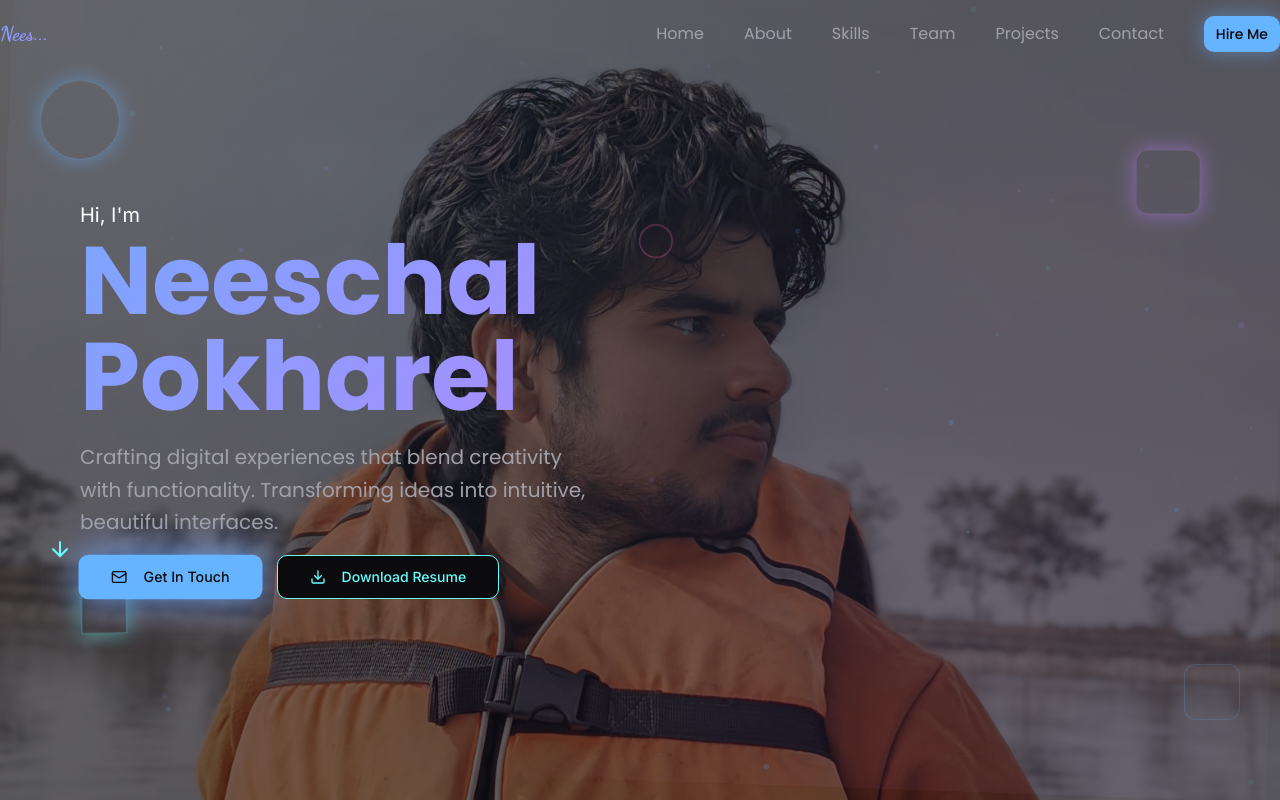
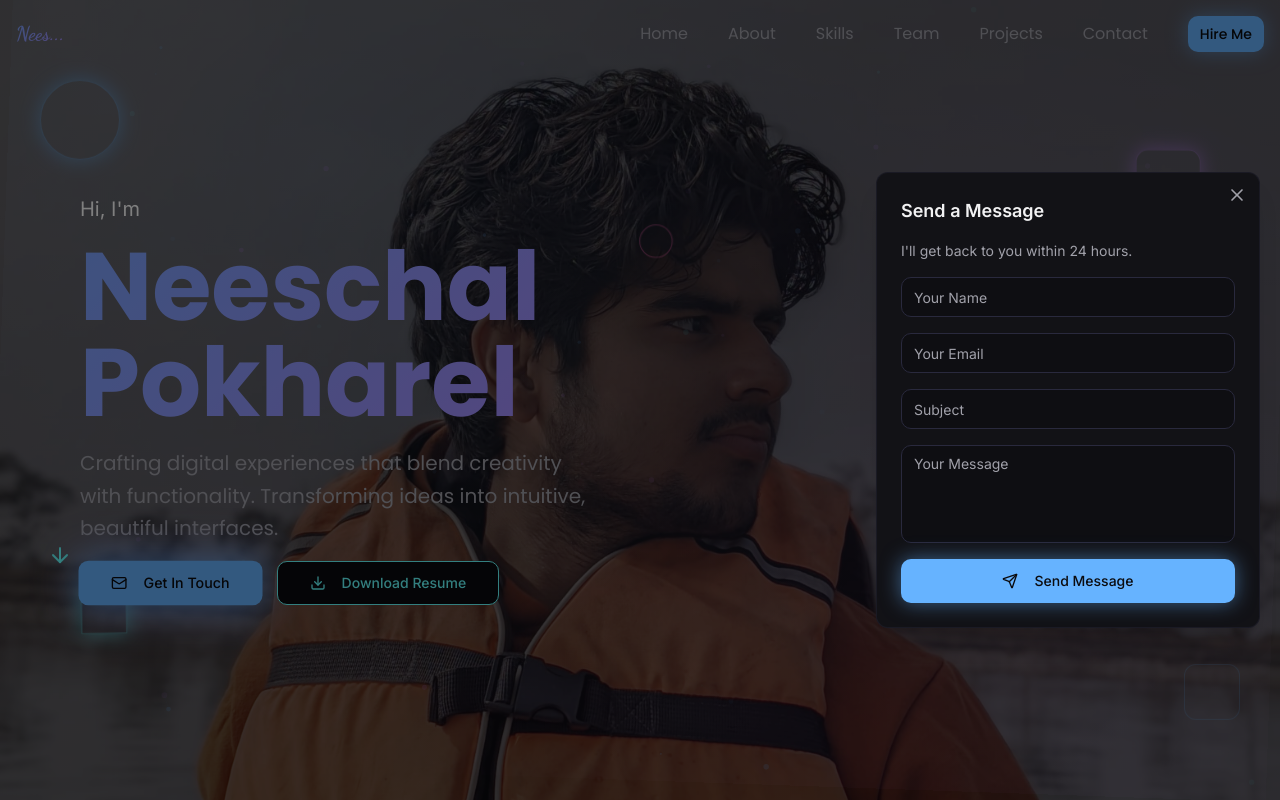
Before and after one commit to Neeschal1/Portfolio, a React (Vite) app: page / in a window 1280 px wide. Both pictures are taken after a click on the button "Hire Me". Shown: the top 800 px of the page. Built offline with nearby package versions, Linux system fonts and the light colour scheme.

Commit message:
navigation and hire me section modifications.

```diff
--- a/src/components/Hero.tsx
+++ b/src/components/Hero.tsx
@@ -1,19 +1,69 @@
 import { Button } from "./ui/button";
-import { ArrowDown, Download, Mail } from "lucide-react";
+import { ArrowDown, Download, Mail, Send, X } from "lucide-react";
 import { useParallax } from "../hooks/use-Parallax";
 import ParticleField from "./ParticleField";
 import bgimg from "../assets/bgimg.jpg";
+import { Card } from "@/components/ui/card";
+import { Input } from "@/components/ui/input";
+import { Textarea } from "@/components/ui/textarea";
+import emailjs from "@emailjs/browser";
+import { useState, useEffect } from "react";
 
-const Hero = () => {
+interface HeroProps {
+  showEmailCard: boolean;
+  setShowEmailCard: React.Dispatch<React.SetStateAction<boolean>>;
+}
+
+const Hero = ({ showEmailCard, setShowEmailCard }: HeroProps) => {
+  const [loading, setLoading] = useState(false);
+
   const parallaxBg = useParallax(-0.3);
   const parallaxElements = useParallax(0.2);
 
+  // Lock background scroll when email card is open
+  useEffect(() => {
+    if (showEmailCard) {
+      document.body.style.overflow = "hidden";
+    } else {
+      document.body.style.overflow = "";
+    }
+    return () => {
+      document.body.style.overflow = "";
+    };
+  }, [showEmailCard]);
+
+  const scrollToSection = (href: string) => {
+    const element = document.querySelector(href);
+    if (element) element.scrollIntoView({ behavior: "smooth" });
+  };
+
+  const handleSubmit = (e: React.FormEvent<HTMLFormElement>) => {
+    e.preventDefault();
+    setLoading(true);
+
+    emailjs
+      .sendForm(
+        "service_jkr5u0i",
+        "template_on5v0z8",
+        e.currentTarget,
+        "CDHiM_sHalHtjAG3Q"
+      )
+      .then(() => {
+        alert("Message sent successfully!");
+        e.currentTarget.reset();
+      })
+      .catch((err) => {
+        console.error(err);
+        alert("Failed to send message, please try again.");
+      })
+      .finally(() => setLoading(false));
+  };
+
   return (
     <section className="relative min-h-screen flex items-center justify-start cosmic-bg overflow-hidden">
-      {/* Particle field */}
       <ParticleField />
 
-      {/* Background image with reflection */}
+      {/* Background */}
       <div
         ref={parallaxBg}
         className="absolute inset-0 opacity-40 parallax-bg"
@@ -24,34 +74,28 @@ const Hero = () => {
           backgroundAttachment: "fixed",
         }}
       >
-        {/* Reflection overlay */}
         <div className="absolute inset-0 bg-gradient-to-b from-white/10 via-transparent to-white/30 mix-blend-overlay pointer-events-none" />
       </div>
 
-      {/* Content aligned to left */}
+      {/* Hero content */}
       <div className="relative z-10 max-w-2xl px-12 md:px-20">
         <div className="space-y-4 animate-fade-in">
-          {/* Heading */}
-          <div className="text-left">
           <p className="text-lg md:text-xl text-muted-foreground mb-1 text-white">
             Hi, I'm
           </p>
           <h1 className="text-6xl md:text-8xl font-bold text-gradient animate-scale-in font-poppins">
             Neeschal Pokharel
           </h1>
-          </div>
-
-          {/* Subtext */}
           <p className="text-xl md:text-1xl text-muted-foreground leading-relaxed animate-slide-in-left font-poppins text-left mt-2">
             Crafting digital experiences that blend creativity with functionality.
             Transforming ideas into intuitive, beautiful interfaces.
           </p>
 
-          {/* Buttons */}
           <div className="flex flex-col sm:flex-row gap-4 mt-6">
             <Button
+              onClick={() => scrollToSection("#contact")}
               size="lg"
-              className="bg-primary hover:bg-primary/90 text-primary-foreground glow-primary animate-pulse-glow group magnetic-btn "
+              className="bg-primary hover:bg-primary/90 text-primary-foreground glow-primary animate-pulse-glow group magnetic-btn"
             >
               <Mail className="mr-2 h-5 w-5 group-hover:scale-110 transition-transform" />
               Get In Touch
@@ -74,16 +118,81 @@ const Hero = () => {
       </div>
 
       {/* Floating shapes */}
+      <div ref={parallaxElements} className="absolute inset-0 pointer-events-none">
+        <div className="absolute top-20 left-10 w-20 h-20 border border-neon-blue/30 rounded-full animate-float glow-primary" />
         <div
-        ref={parallaxElements}
-        className="absolute inset-0 pointer-events-none"
+          className="absolute top-40 right-20 w-16 h-16 border border-neon-purple/30 rounded-lg animate-float glow-secondary"
+          style={{ animationDelay: "1s" }}
+        />
+        <div
+          className="absolute bottom-40 left-20 w-12 h-12 border border-neon-cyan/30 rotate-45 animate-float glow-accent"
+          style={{ animationDelay: "2s" }}
+        />
+        <div
+          className="absolute top-60 left-1/2 w-8 h-8 border border-neon-pink/40 rounded-full animate-float"
+          style={{ animationDelay: "3s" }}
+        />
+        <div
+          className="absolute bottom-20 right-10 w-14 h-14 border border-neon-blue/20 rounded-lg rotate-12 animate-float"
+          style={{ animationDelay: "4s" }}
+        />
+      </div>
+
+      {/* Sliding Email Card as Modal */}
+      {showEmailCard && (
+        <div className="fixed inset-0 z-50 flex items-center justify-end bg-black/50 py-10">
+          <Card className="relative w-96 p-6 shadow-xl glass-card animate-slide-in-right m-5 animate-slide-out-left">
+            {/* Cross button */}
+            <button
+              className="absolute top-3 right-3 text-muted-foreground hover:text-red-500"
+              onClick={() => setShowEmailCard(false)}
             >
-        <div className="absolute top-20 left-10 w-20 h-20 border border-neon-blue/30 rounded-full animate-float glow-primary" />
-        <div className="absolute top-40 right-20 w-16 h-16 border border-neon-purple/30 rounded-lg animate-float glow-secondary" style={{ animationDelay: "1s" }} />
-        <div className="absolute bottom-40 left-20 w-12 h-12 border border-neon-cyan/30 rotate-45 animate-float glow-accent" style={{ animationDelay: "2s" }} />
-        <div className="absolute top-60 left-1/2 w-8 h-8 border border-neon-pink/40 rounded-full animate-float" style={{ animationDelay: "3s" }} />
-        <div className="absolute bottom-20 right-10 w-14 h-14 border border-neon-blue/20 rounded-lg rotate-12 animate-float" style={{ animationDelay: "4s" }} />
+              <X className="h-5 w-5" />
+            </button>
+
+            <div className="space-y-4">
+              <h4 className="text-lg font-semibold text-foreground">Send a Message</h4>
+              <p className="text-muted-foreground text-sm">I'll get back to you within 24 hours.</p>
+              <form className="space-y-4" onSubmit={handleSubmit}>
+                <Input
+                  name="name"
+                  placeholder="Your Name"
+                  required
+                  className="bg-background/50 border-border focus:border-primary"
+                />
+                <Input
+                  type="email"
+                  name="email"
+                  placeholder="Your Email"
+                  required
+                  className="bg-background/50 border-border focus:border-primary"
+                />
+                <Input
+                  name="subject"
+                  placeholder="Subject"
+                  required
+                  className="bg-background/50 border-border focus:border-primary"
+                />
+                <Textarea
+                  name="message"
+                  placeholder="Your Message"
+                  rows={4}
+                  required
+                  className="bg-background/50 border-border focus:border-primary resize-none"
+                />
+                <Button
+                  size="lg"
+                  disabled={loading}
+                  className="w-full bg-primary hover:bg-primary/90 text-primary-foreground glow-primary magnetic-btn"
+                >
+                  <Send className="mr-2 h-5 w-5" />
+                  {loading ? "Sending..." : "Send Message"}
+                </Button>
+              </form>
             </div>
+          </Card>
+        </div>
+      )}
     </section>
   );
 };
--- a/src/components/Navigation.tsx
+++ b/src/components/Navigation.tsx
@@ -2,9 +2,14 @@ import { useState, useEffect } from "react";
 import { Button } from "./ui/button";
 import { Menu, X } from "lucide-react";
 
-const Navigation = () => {
+interface NavigationProps {
+  onHireMeClick: () => void;
+}
+
+const Navigation = ({ onHireMeClick }: NavigationProps) => {
   const [isScrolled, setIsScrolled] = useState(false);
   const [isMobileMenuOpen, setIsMobileMenuOpen] = useState(false);
+  const [showNavbar, setShowNavbar] = useState(true);
 
   const navItems = [
     { name: "Home", href: "#home" },
@@ -12,36 +17,54 @@ const Navigation = () => {
     { name: "Skills", href: "#skills" },
     { name: "Team", href: "#teams" },
     { name: "Projects", href: "#projects" },
-    { name: "Contact", href: "#contact" }
+    { name: "Contact", href: "#contact" },
   ];
 
   useEffect(() => {
+    let lastScroll = 0;
+
+    const heroSection = document.querySelector("#home");
+    if (!heroSection) return;
+
+    const observer = new IntersectionObserver(
+      (entries) => {
+        entries.forEach((entry) => {
+          setShowNavbar(entry.isIntersecting);
+        });
+      },
+      { threshold: 0.1 }
+    );
+
+    observer.observe(heroSection);
+
     const handleScroll = () => {
-      setIsScrolled(window.scrollY > 50);
+      const currentScroll = window.scrollY;
+      setIsScrolled(currentScroll > 50); // show blur after scrolling down a bit
+      lastScroll = currentScroll;
     };
 
-    window.addEventListener('scroll', handleScroll);
-    return () => window.removeEventListener('scroll', handleScroll);
+    window.addEventListener("scroll", handleScroll);
+    return () => {
+      observer.disconnect();
+      window.removeEventListener("scroll", handleScroll);
+    };
   }, []);
 
   const scrollToSection = (href: string) => {
     const element = document.querySelector(href);
-    if (element) {
-      element.scrollIntoView({ behavior: 'smooth' });
-    }
+    if (element) element.scrollIntoView({ behavior: "smooth" });
     setIsMobileMenuOpen(false);
   };
 
   return (
-    <nav className={`fixed top-0 left-0 right-0 z-50 transition-all duration-300 ${
-      isScrolled ? 'glass-card border-b border-glass-border backdrop-blur-lg' : ''
-    }`}>
-      <div className="max-w-7xl mx-auto px-[-15] py-4">
-        <div className="flex items-center justify-between">
+    <nav
+      className={`fixed top-0 left-0 right-0 z-50 transition-transform duration-300 ${
+        showNavbar ? "translate-y-0" : "-translate-y-full"
+      } ${isScrolled ? "glass-card border-b border-glass-border backdrop-blur-lg" : ""}`}
+    >
+      <div className="max-w-7xl mx-auto px-4 py-4 flex items-center justify-between">
         {/* Logo */}
-          <div className="text-xl font-bold text-gradient font-dancing">
-            Nees...
-          </div>
+        <div className="text-xl font-bold text-gradient font-dancing">Nees...</div>
 
         {/* Desktop Navigation */}
         <div className="hidden md:flex items-center space-x-10">
@@ -58,6 +81,7 @@ const Navigation = () => {
           <Button
             size="sm"
             className="bg-primary hover:bg-primary/90 text-primary-foreground glow-primary font-poppins"
+            onClick={onHireMeClick}
           >
             Hire Me
           </Button>
@@ -89,12 +113,12 @@ const Navigation = () => {
           <Button
             size="sm"
             className="w-full bg-primary hover:bg-primary/90 text-primary-foreground"
+            onClick={onHireMeClick}
           >
             Hire Me
           </Button>
         </div>
       )}
-      </div>
     </nav>
   );
 };
--- a/src/pages/Index.tsx
+++ b/src/pages/Index.tsx
@@ -1,3 +1,4 @@
+import { useState } from "react";
 import Navigation from "../components/Navigation";
 import Hero from "../components/Hero";
 import About from "../components/About";
@@ -8,12 +9,17 @@ import Team from "@/components/MyTeam";
 import Education from "@/components/Education";
 
 const Index = () => {
+  const [showEmailCard, setShowEmailCard] = useState(false);
+
   return (
     <div className="min-h-screen">
-      <Navigation />
+      {/* Pass the function to trigger email card */}
+      <Navigation onHireMeClick={() => setShowEmailCard(true)} />
+
       <main>
         <section id="home">
-          <Hero />
+          {/* Pass state and setter to Hero */}
+          <Hero showEmailCard={showEmailCard} setShowEmailCard={setShowEmailCard} />
         </section>
         <section id="about">
           <About />
```
Lines whose indentation alone changed are shown as unchanged.
